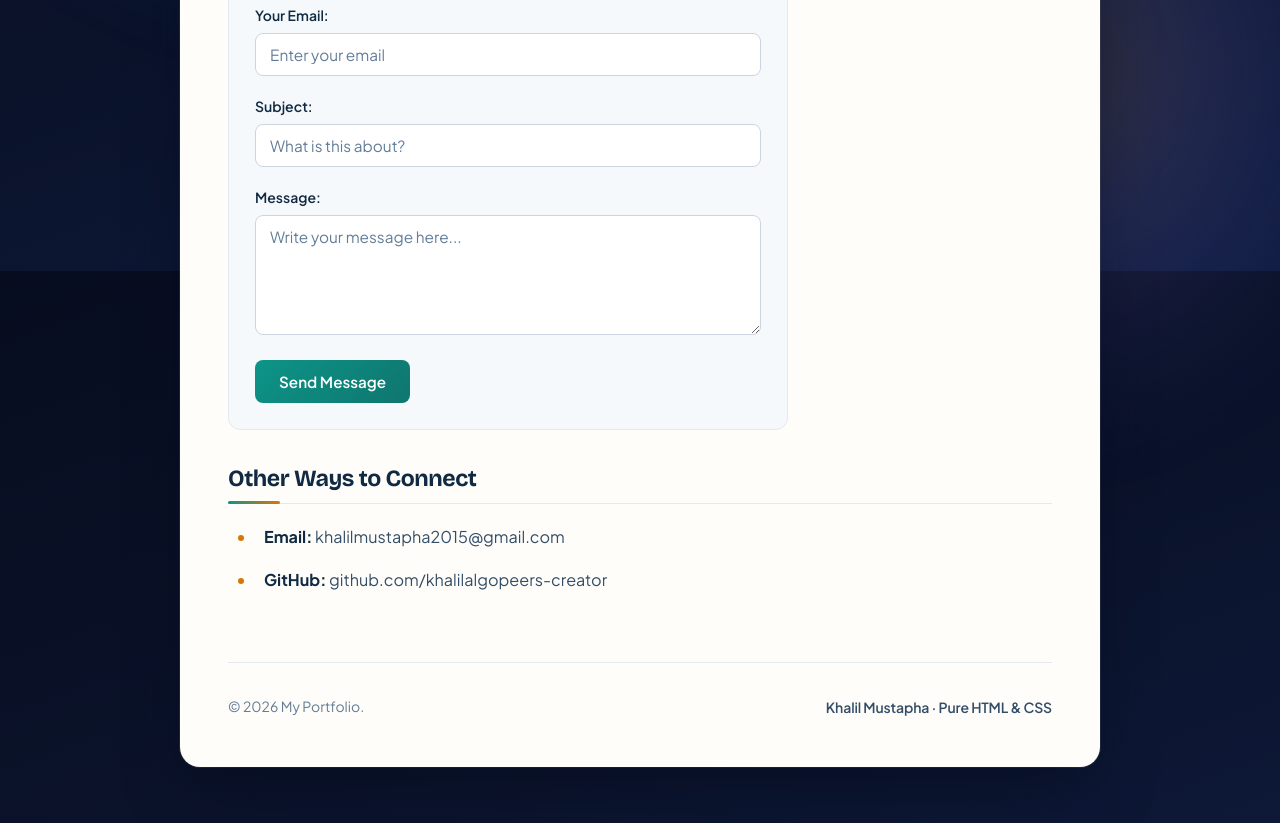
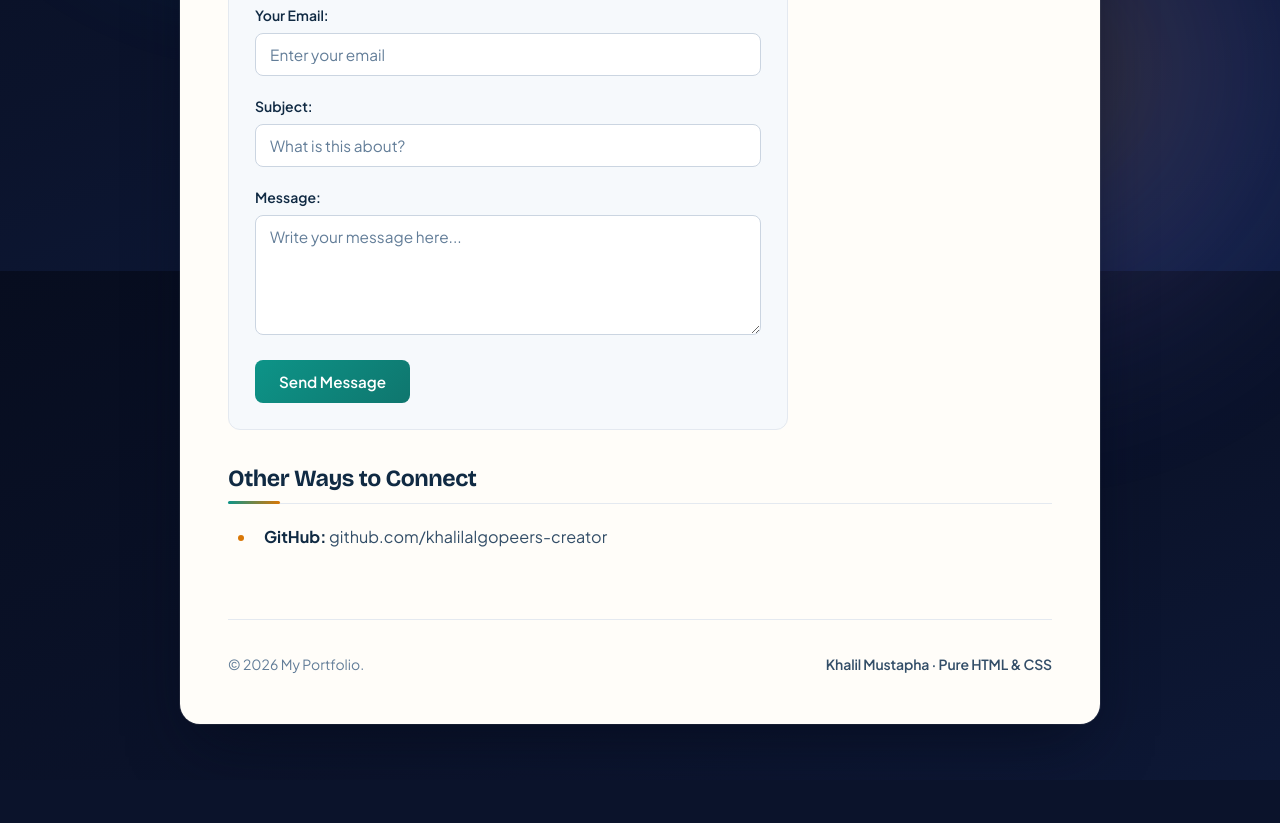
Before and after one commit to khalilalgopeers-creator/Khalil-portfolio, a website built with Vite: page contact.html in a window 1280 px wide. Shown: the part 529-1352 px from the top of the page. After the commit the page ends 1309 px from the top, so only its background shows below. Built offline with nearby package versions, Linux system fonts and the light colour scheme.

Commit message:
refactor: remove email address from contact page

```diff
--- a/contact.html
+++ b/contact.html
@@ -53,7 +53,6 @@
       <section class="section">
         <h2>Other Ways to Connect</h2>
         <ul>
-          <li><strong>Email:</strong> khalilmustapha2015@gmail.com</li>
           <li><strong>GitHub:</strong> github.com/khalilalgopeers-creator</li>
         </ul>
       </section>
```
